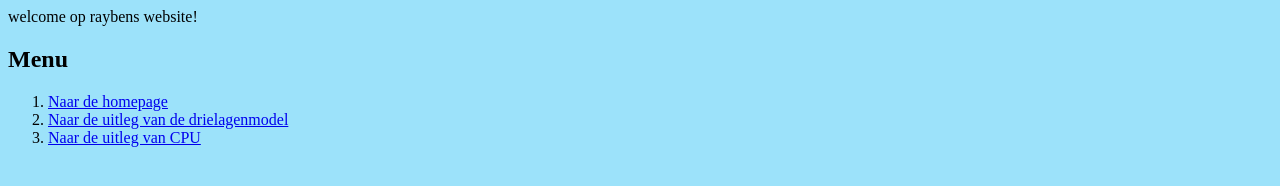
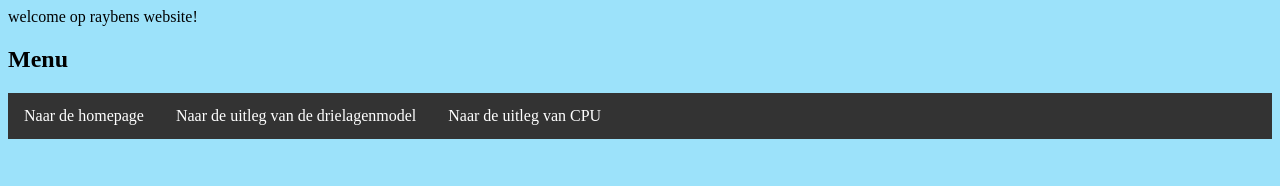
Before and after one commit to Raybentb/Raybentb.github.io, a plain HTML site: page index.html in a window 1280 px wide. Drawn offline with Linux system fonts and the light colour scheme.

Commit message:
menu css

```diff
--- a/index.html
+++ b/index.html
@@ -3,6 +3,7 @@
 <html> <!-- dit is het html-element-->
    <head>
       <title> dit is het eerste begin</title>
+      <link rel="stylesheet" href="navbar.css">
       <meta charset="utf-8">
    </head>
     <body>
--- /dev/null
+++ b/navbar.css
@@ -0,0 +1,23 @@
+ol {
+    list-style-type: none;
+    margin: 0;
+    padding: 0;
+    overflow: hidden;
+    background-color: #333;
+  }
+
+  li {
+    float: left;
+  }
+
+  li a {
+    display: block;
+    color: white;
+    text-align: center;
+    padding: 14px 16px;
+    text-decoration: none;
+  }
+
+  li a:hover {
+    background-color: #111;
+  }
```
